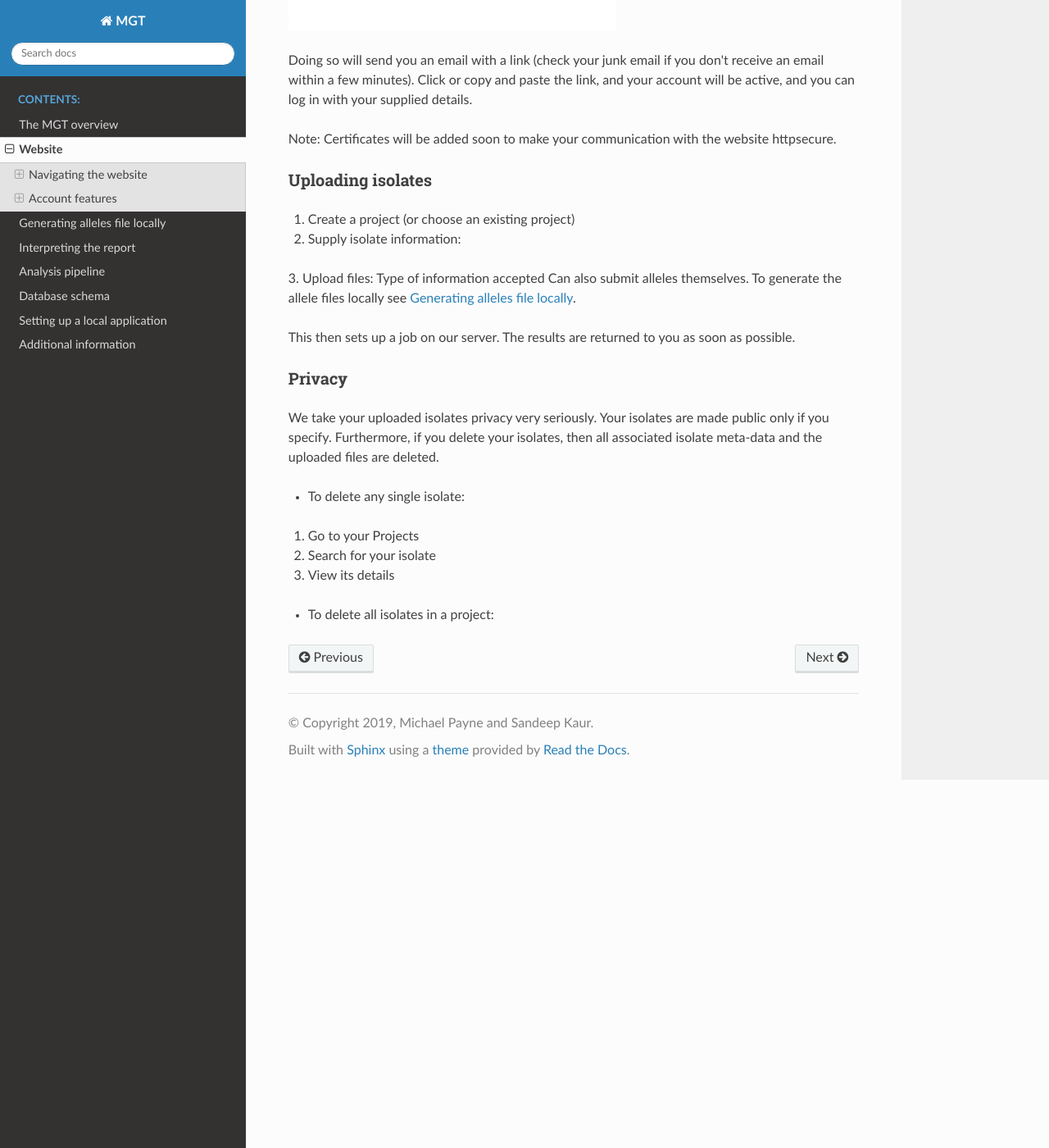
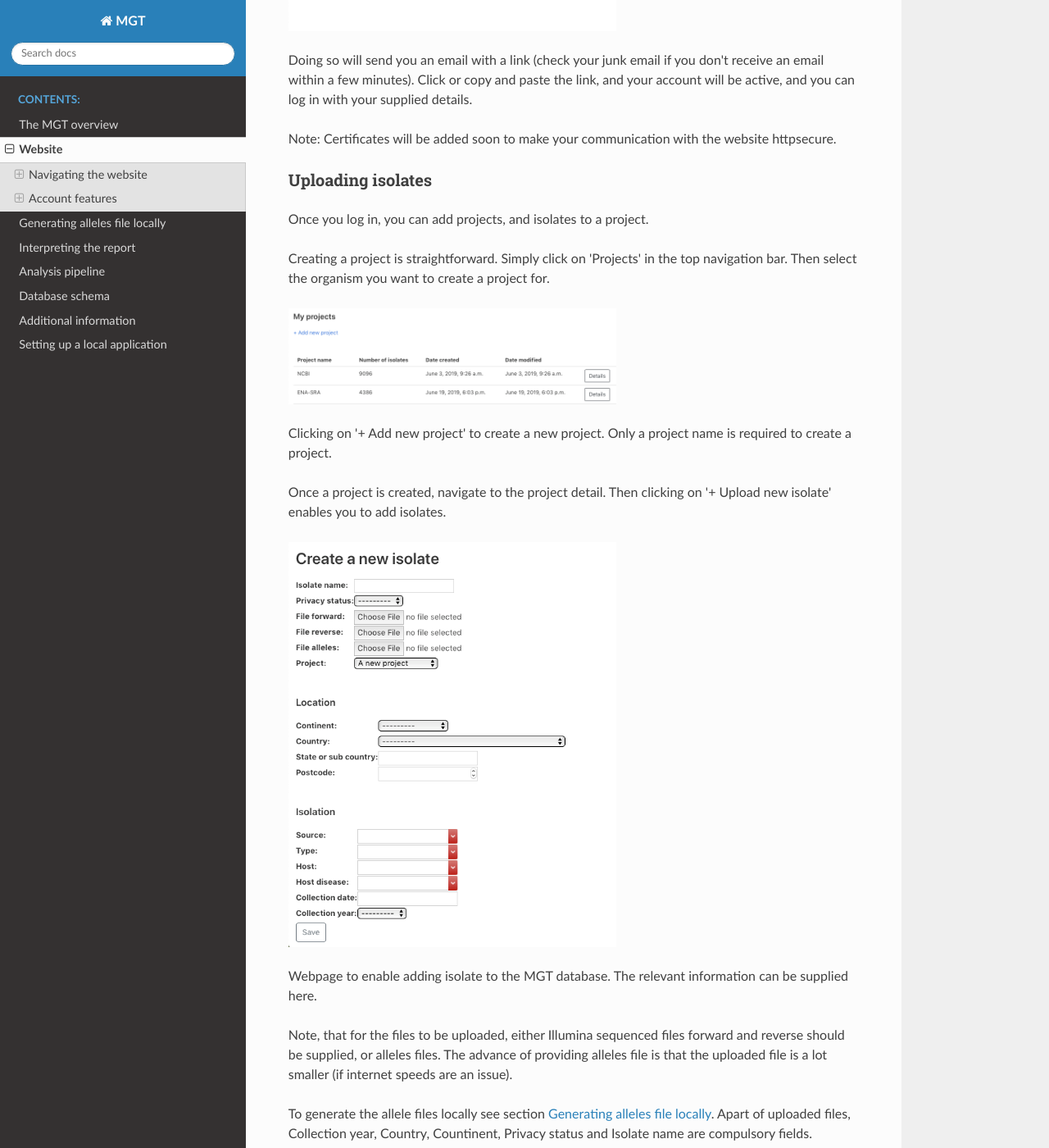
Before and after one commit to crystalsand10/MGT_docs, a Sphinx documentation site: the page built from source/website.rst, in a window 1280 px wide and 1400 px high, scrolled down 2627 px. Shown: the whole window at 82% size. Built offline with Sphinx 7.4.7 and the Read the Docs theme 2.0.0, drawn with Linux system fonts in a browser that asks for light colours; some of the changed text lies outside the part shown.

Commit message:
updated website

```diff
--- a/source/index.rst
+++ b/source/index.rst
@@ -17,9 +17,8 @@ Welcome to MGT's documentation!
     report
     analysis_pipeline
     database_schema
+    additional
     installation
-    additional
-
 
 
 
--- a/source/website.rst
+++ b/source/website.rst
@@ -76,13 +76,30 @@ Note: Certificates will be added soon to make your communication with the websit
 Uploading isolates
 ------------------
 
-1. Create a project (or choose an existing project)
+Once you log in, you can add projects, and isolates to a project.
 
-2. Supply isolate information:
+Creating a project is straightforward. Simply click on 'Projects' in the top navigation bar. Then select the organism you want to create a project for.
 
-3.  Upload files:
-Type of information accepted
-Can also submit alleles themselves. To generate the allele files locally see :ref:`local_allele_calling`.
+.. image:: images/createProj.png
+  :width: 400
+  :alt: in this fig.
+
+Clicking on '+ Add new project' to create a new project. Only a project name is required to create a project.
+
+
+Once a project is created, navigate to the project detail. Then clicking on '+ Upload new isolate' enables you to add isolates.
+
+.. image:: images/createIsolate.png
+  :width: 400
+  :alt: in this fig.
+
+Webpage to enable adding isolate to the MGT database. The relevant information can be supplied here.
+
+Note, that for the files to be uploaded, either Illumina sequenced files forward and reverse should be supplied, or alleles files. The advance of providing alleles file is that the uploaded file is a lot smaller (if internet speeds are an issue).
+
+To generate the allele files locally see section  :ref:`local_allele_calling`. Apart of uploaded files, Collection year, Country, Countinent, Privacy status and Isolate name are compulsory fields.
+
+Once information is received,
 
 This then sets up a job on our server. The results are returned to you as soon as possible.
 
```
Also changed, not shown: source/images/createIsolate.png (added), source/images/createProj.png (added).
